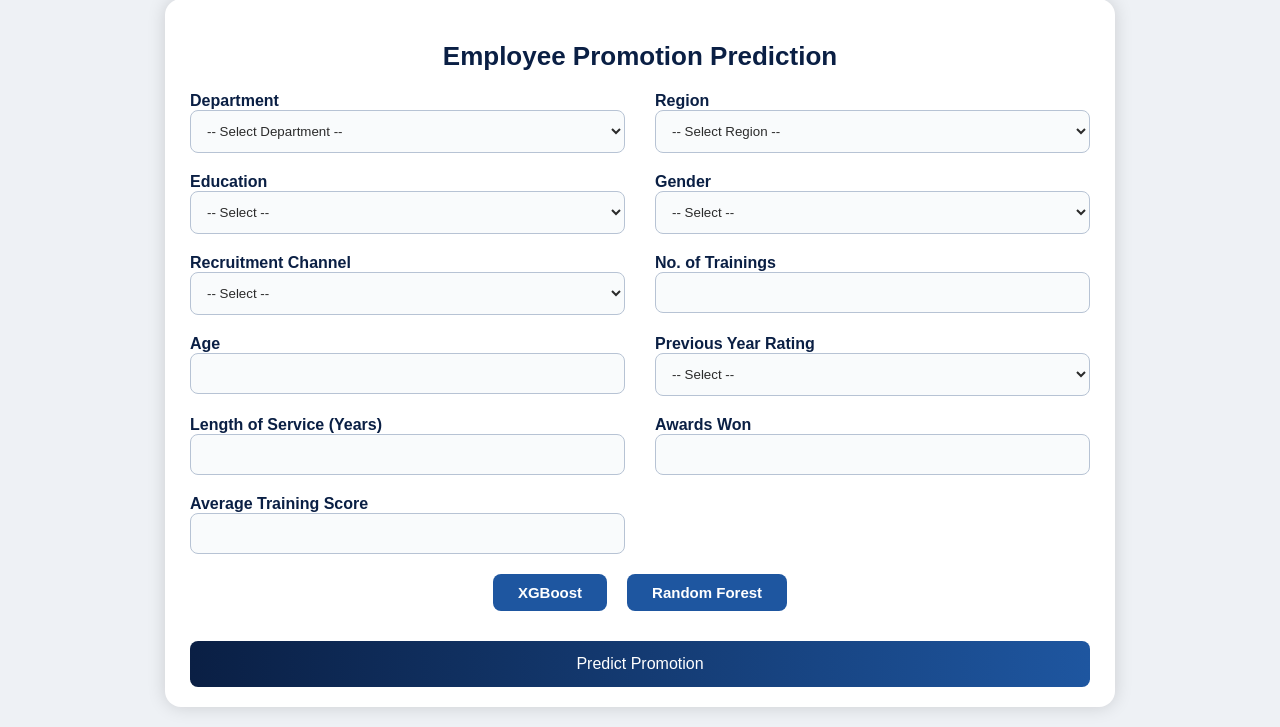
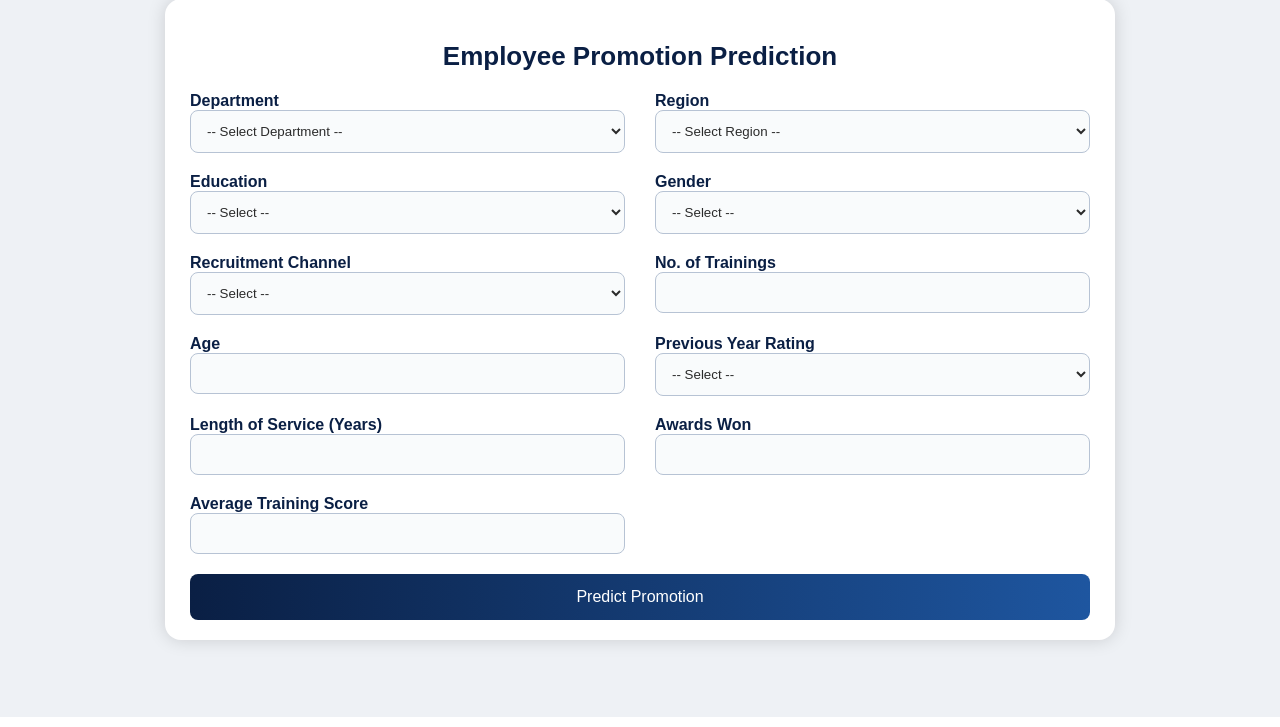
Before and after one commit to mariyambj/EmployeePromotionPrediction_app, a Django app: page /EmployeePromotion_app/predict/ in a window 1280 px wide. Shown: the part 83-810 px from the top of the page. Run offline with Django 5.2, Linux system fonts and the light colour scheme.

Commit message:
Committed

```diff
--- a/EmployeePromotion_app/templates/EmployeePromotion_app/prediction.html
+++ b/EmployeePromotion_app/templates/EmployeePromotion_app/prediction.html
@@ -102,34 +102,6 @@
         box-shadow: 0 0 8px rgba(10, 31, 68, 0.4);
     }
 
-    .model-buttons {
-        grid-column: span 2;
-        display: flex;
-        justify-content: center;
-        gap: 20px;
-        margin-bottom: 10px;
-    }
-
-    .model-btn {
-        padding: 10px 25px;
-        border-radius: 8px;
-        border: none;
-        background: #1e56a0;
-        color: white;
-        cursor: pointer;
-        font-size: 15px;
-        font-weight: 600;
-        transition: 0.3s ease;
-    }
-
-    .model-btn:hover {
-        background: #0a1f44;
-    }
-
-    .selected-model {
-        background: green !important;
-    }
-
     button[type="submit"] {
         grid-column: span 2;
         background: linear-gradient(90deg, #0a1f44, #1e56a0);
@@ -167,13 +139,6 @@
         animation: popup 0.3s ease-out;
     }
 
-    @media screen and (max-width: 600px) {
-        .popup-box {
-            width: 90%;
-            padding: 20px 20px;
-        }
-    }
-
     @keyframes popup {
         0% { transform: scale(0.5); opacity: 0; }
         100% { transform: scale(1); opacity: 1; }
@@ -185,26 +150,16 @@
         color: #0a1f44;
     }
 
-    .confidence-text {
-        font-size: 18px;
-        font-weight: 600;
-        margin-top: 8px;
-        color: #1e56a0;
-    }
-
     .close-btn {
         margin-top: 20px;
         padding: 10px 20px;
         background: #0a1f44;
         color: white;
-        border: none;
-        border-radius: 6px;
-        cursor: pointer;
+        border:none;
+        border-radius:6px;
+        cursor:pointer;
     }
 
-    .close-btn:hover {
-        background: #1e56a0;
-    }
 </style>
 
 </head>
@@ -222,9 +177,7 @@
     <form method="POST" action="{% url 'predict' %}">
         {% csrf_token %}
 
-
-
-        <!-- OTHER FORM FIELDS — SAME AS YOUR VERSION -->
+        <!-- All Form Fields -->
         <div>
             <label>Department</label>
             <select name="department" required>
@@ -282,7 +235,6 @@
                 </select>
             </div>
 
-
         <div>
             <label>Education</label>
             <select name="education" required>
@@ -305,7 +257,7 @@
         <div>
             <label>Recruitment Channel</label>
             <select name="recruitment_channel" required>
-                <option value="">-- Select --</option>
+                <option value="">-- Select  --</option>
                 <option value="sourcing">Sourcing</option>
                 <option value="other">Other</option>
                 <option value="referred">Referred</option>
@@ -341,32 +293,15 @@
 
         <div>
             <label>Awards Won</label>
-            <input type="text" name="awards_won" required>
+            <input type="number" name="awards_won" required>
         </div>
 
         <div>
             <label>Average Training Score</label>
             <input type="number" name="avg_training_score" step="0.1" required>
         </div>
-    <!-- hidden input to store selected model -->
-        <input type="hidden" id="model_type" name="model_type">
 
-        <!-- TWO BUTTONS FOR MODEL SELECTION -->
-        <div class="model-buttons">
-            <button type="button" class="model-btn" onclick="selectModel('xgboost', this)">XGBoost</button>
-            <button type="button" class="model-btn" onclick="selectModel('random_forest', this)">Random Forest</button>
-        </div>
-
-        <script>
-            function selectModel(model, btn) {
-                document.getElementById("model_type").value = model;
-
-                let buttons = document.querySelectorAll(".model-btn");
-                buttons.forEach(b => b.classList.remove("selected-model"));
-
-                btn.classList.add("selected-model");
-            }
-        </script>
+        <!-- PREDICT BUTTON -->
         <button type="submit">Predict Promotion</button>
 
     </form>
--- a/EmployeePromotion_app/views.py
+++ b/EmployeePromotion_app/views.py
@@ -11,7 +11,6 @@ def predict(request):
     if request.method == "POST":
         import joblib
         import pandas as pd
-        import numpy as np
 
         # --- Correct categorical mappings ---
         department_mapping = {
@@ -55,13 +54,8 @@ def predict(request):
         awards_won = int(request.POST['awards_won'])
         avg_training_score = float(request.POST['avg_training_score'])
 
-        # --- Model selection ---
-        selected_model = request.POST.get('model_type', 'xgboost')
-
-        if selected_model == 'random_forest':
-            model = joblib.load("ml_models/random_forest_model.pkl")
-        else:
-            model = joblib.load("ml_models/xgboost_model.pkl")
+        # --- Load ONLY XGBoost model ---
+        model = joblib.load("ml_models/xgboost_model.pkl")
 
         # --- Prepare dataframe ---
         columns = [
@@ -77,6 +71,7 @@ def predict(request):
         # --- Predict ---
         prediction = model.predict(features)[0]
 
+        # Decide result
         result = "Eligible for Promotion" if prediction == 1 else "Not Eligible for Promotion"
 
         return render(request, 'EmployeePromotion_app/prediction.html', {
```
Also changed, not shown: requirements.txt (added).
